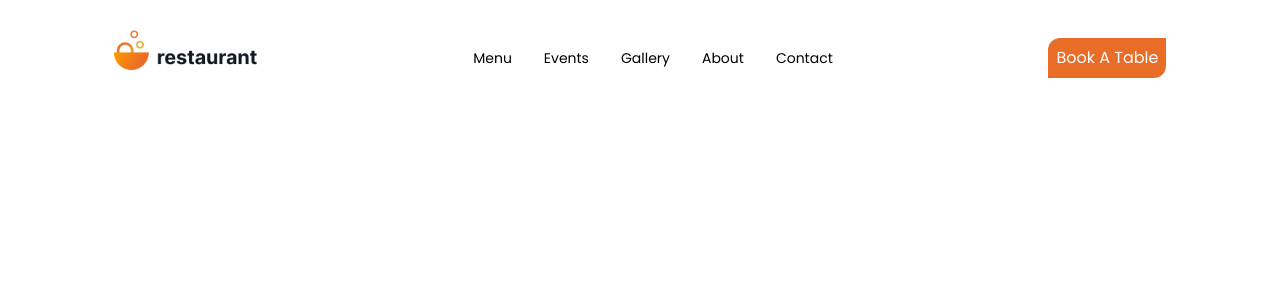
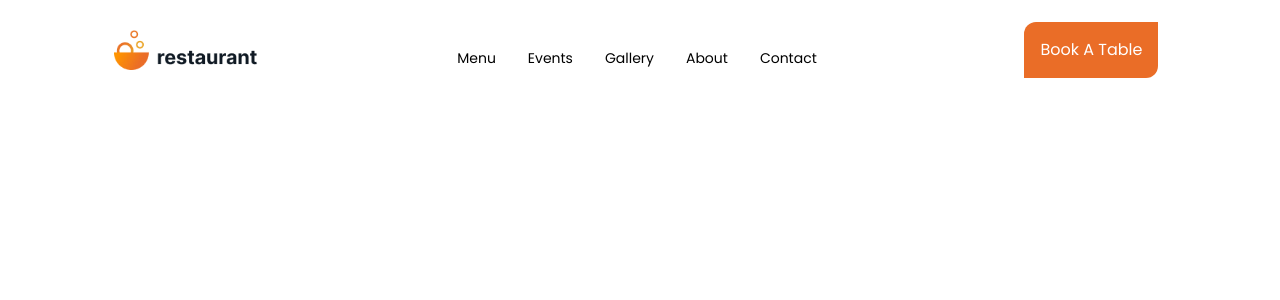
Before and after one commit to yassine5551/Restaurant_v1, a React (Vite) app: page / in a window 1280 px wide. Shown: the top 300 px of the page. Built offline with nearby package versions, Linux system fonts and the light colour scheme.

Commit message:
creating button component

```diff
--- /dev/null
+++ b/src/components/ButtonComp.jsx
@@ -0,0 +1,11 @@
+
+
+const ButtonComp = ({txt1}) => {
+  return (
+    <>
+          <button className='className="mt-4 px-4 py-4 rounded-tl-xl rounded-br-xl bg-primary hover:bg-orange-500  text-white "'>{txt1}</button>
+    </>
+  )
+}
+
+export default ButtonComp
--- a/src/components/Header.jsx
+++ b/src/components/Header.jsx
@@ -2,6 +2,7 @@ import logo from "../assets/logo.png";
 import { FontAwesomeIcon } from "@fortawesome/react-fontawesome";
 import { useState } from "react";
 import { faBars, faTimes } from "@fortawesome/free-solid-svg-icons";
+import ButtonComp from "./ButtonComp";
 
 const Header = () => {
   let Links = [
@@ -42,10 +43,8 @@ const Header = () => {
             ))}
           </ul>
         </nav>
-        <div>
-          <button className="hidden   md:flex md:px-2 md:py-2 mt-4 px-4 py-4 rounded-tl-xl rounded-br-xl bg-primary hover:bg-orange-500  text-white ">
-            Book A Table
-          </button>
+        <div className="hidden md:flex md:px-2 md:py-2">
+          <ButtonComp txt1="Book A Table"/>
         </div>
         <div className="flex items-center md:hidden">
           <button onClick={() => setIsNavOpen(!isNavOpen)} className="text-2xl">
```
